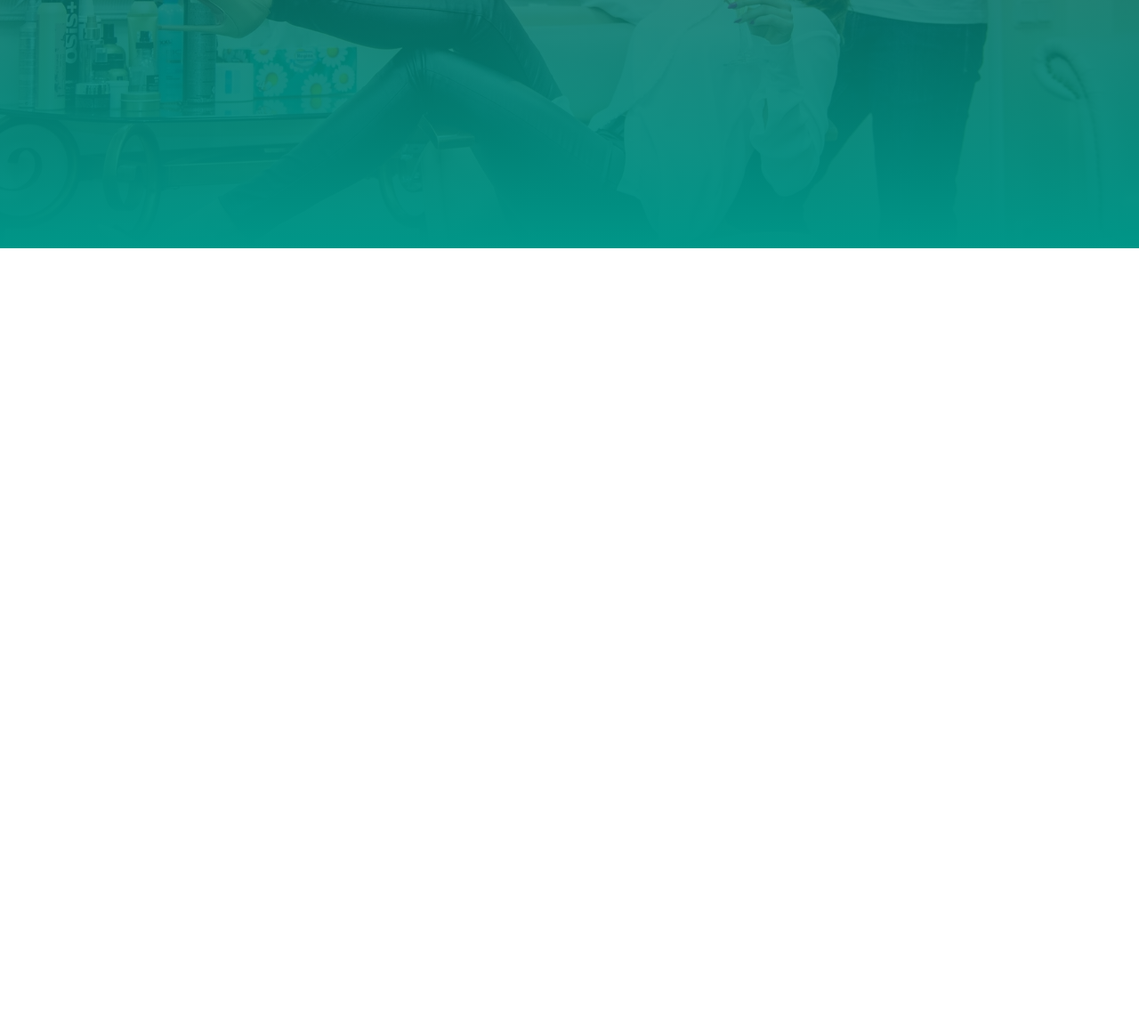
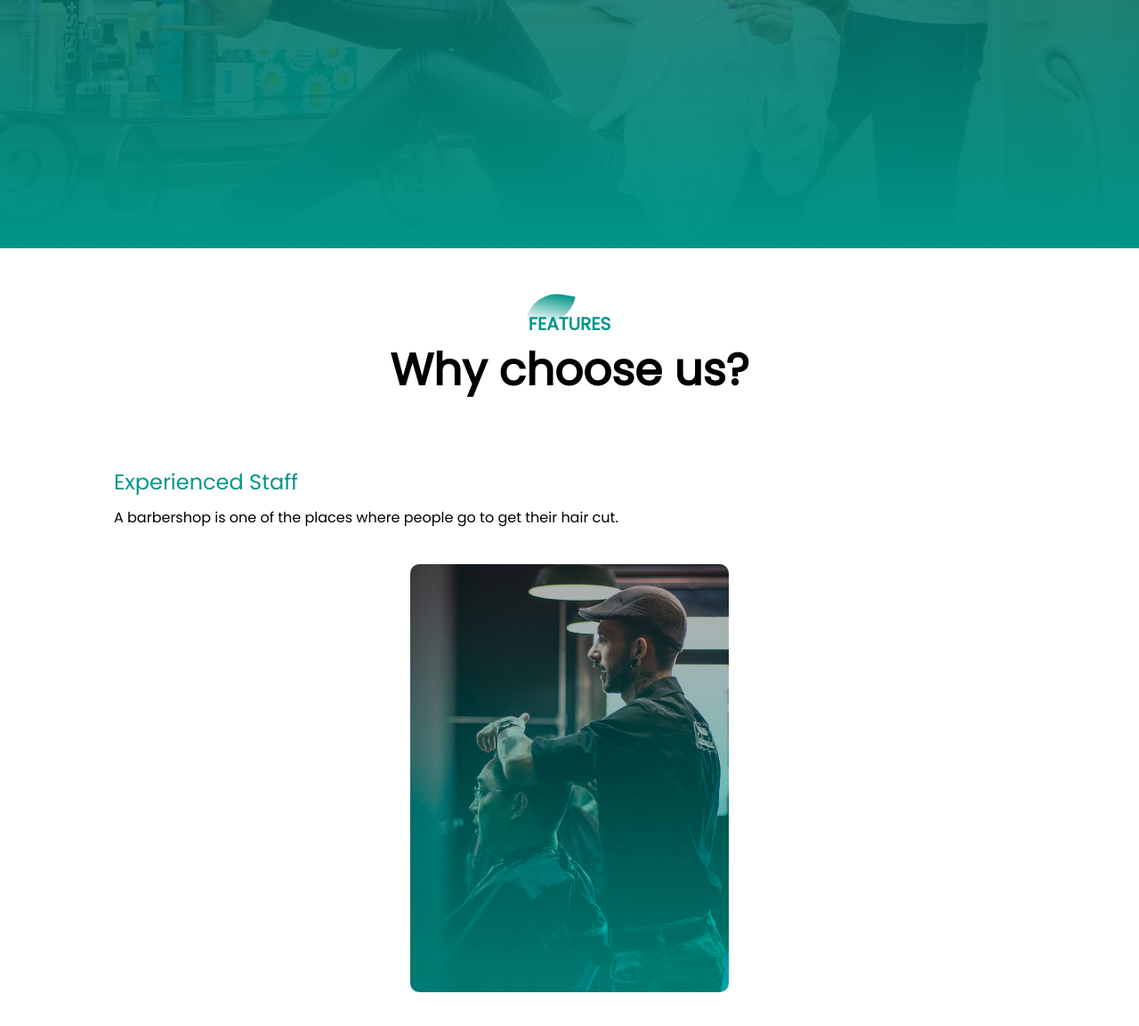
Before and after one commit to Dev0312/RedSaloon, a plain HTML site: page index.html in a window 1280 px wide. Shown: the part 521-1674 px from the top of the page at 89% size. Before the commit the page ends 800 px from the top, so only its background shows below. Drawn offline with Linux system fonts and the light colour scheme.

Commit message:
bug fixed header and feature section started

```diff
--- a/index.html
+++ b/index.html
@@ -45,8 +45,32 @@
       </nav>
     </div>
     <div id="menuBtn">
-        <img src="/Images/Barber_Shop_img/menu.png" alt="menu" id='menu'>
+      <img src="/Images/Barber_Shop_img/menu.png" alt="menu" id="menu" />
     </div>
+
+    <!-- Features -->
+
+    <section id="feature">
+      <div class="title-text">
+        <p>FEATURES</p>
+        <h1>Why choose us?</h1>
+      </div>
+      <div class="feature-box">
+        <div class="feartures">
+          <h1>Experienced Staff</h1>
+          <div class="features-desc">
+              <div class="features-icon"></div>
+              <div class="features-text">
+                  <p>A barbershop is one of the places where people go to get their hair cut. </p>
+              </div>
+
+        </div>
+        </div>
+        <div class="feartures-img">
+        <img src="/Images/Barber_Shop_img/barber-man.jpg" alt="barbar man">
+        </div>
+      </div>
+    </section>
     <script src="./script.js"></script>
   </body>
 </html>
--- a/script.js
+++ b/script.js
@@ -1,8 +1,10 @@
+console.log("connected")
 var menuBtn = document.getElementById('menuBtn');
 var sideNav = document.getElementById("sidebar");
 var menu = document.getElementById('menu');
 
 menuBtn.onclick = function () {
+    console.log("clicked")
     if (sideNav.style.right == "-250px") {
         sideNav.style.right = '0'
         menu.src = "Images/Barber_Shop_img/close.png";
--- a/style.css
+++ b/style.css
@@ -62,6 +62,9 @@
     width: 100%;
 
 }
+.banner-btn a:hover{
+    color: black;
+}
 
 #sidebar{
     width: 250px;
@@ -116,3 +119,73 @@ nav ul li a{
         background: #009688;
     }
 }
+
+
+/* FEATURES */
+
+#feature{
+    width: 100%;
+    padding: 70px 0;
+
+
+}
+.title-text{
+   text-align: center;
+   padding-bottom: 70px;
+}
+.title-text p{
+    margin: auto;
+    font-size: 20px;
+    color: #009688;
+    font-weight: bold;
+    position: relative;
+    z-index: 1;
+    display: inline-block;
+}
+.title-text p:after{
+    content: '';
+    width: 50px;
+    height: 35px;
+    background: linear-gradient(#019587,#fff);
+    position: absolute;
+    top: -20px;
+    left: 0;
+    z-index: -1;
+    transform: rotate(10deg);
+    border-top-left-radius: 35px;
+    border-bottom-right-radius: 35px;
+
+}
+.title-text h1{
+    font-size:  50px;
+}
+.feature-box{
+    width: 80%;
+    margin: auto;
+    display: flex;
+    flex-wrap: wrap;
+    align-items: center;
+    text-align: center;
+}
+.features{
+    flex-basis: 50%;
+}
+.feartures-img{
+    flex-basis: 50%;
+    margin: auto;
+}
+.feartures-img img{
+    width: 70%;
+    border-radius:10px ;
+}
+.feartures h1{
+    text-align: left;
+    margin-bottom: 10px;
+    font-weight: 100;
+    color:#009688 ;
+}
+.features-desc{
+ display: flex;
+ align-items: center;
+ margin-bottom: 40px;
+}
```
Lines whose indentation alone changed are shown as unchanged.
